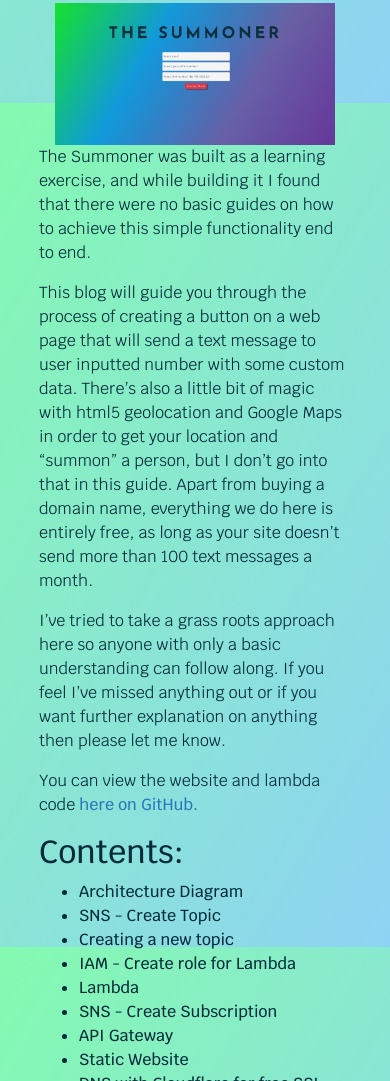
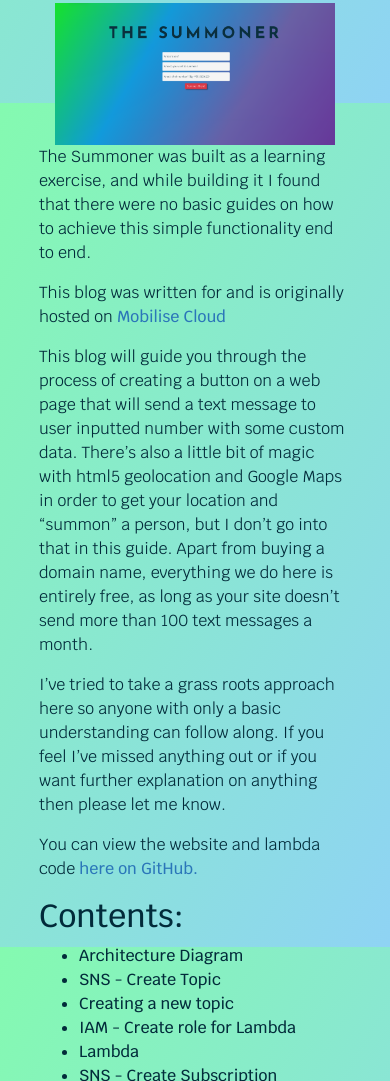
Before and after one commit to phil-6/elasticparsley, a plain HTML site: page blog/thesummoner.html in a window 390 px wide. Shown: the part 741-1822 px from the top of the page. Drawn offline with nearby package versions, Linux system fonts and the light colour scheme.

Commit message:
add line to introduction about mobilise

```diff
--- a/blog/thesummoner.html
+++ b/blog/thesummoner.html
@@ -77,6 +77,7 @@
     <img src="../assets/images/the-summoner-screenshot.png">
     <p>The Summoner was built as a learning exercise, and while building it I found that there were no basic guides on
         how to achieve this simple functionality end to end.</p>
+    <p>This blog was written for and is originally hosted on <a href="https://www.mobilise.cloud/blog/how-to-send-a-text-message-from-a-website-using-aws">Mobilise Cloud</a></p>
     <p>This blog will guide you through the process of creating a button on a web page that will send a text message to
         user inputted number with some custom data. There’s also a little bit of magic with html5 geolocation and Google
         Maps in order to get your location and “summon” a person, but I don’t go into that in this guide. Apart from
```
